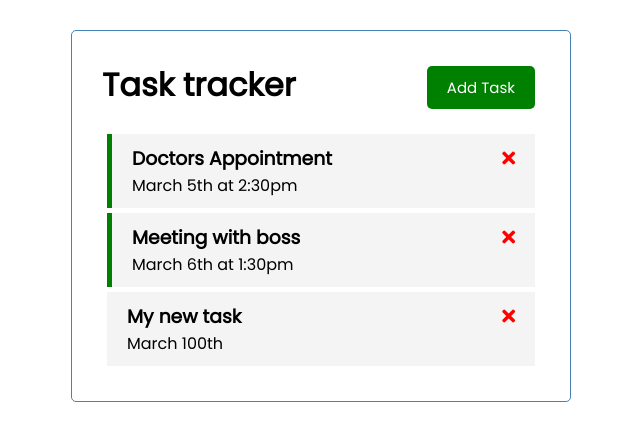
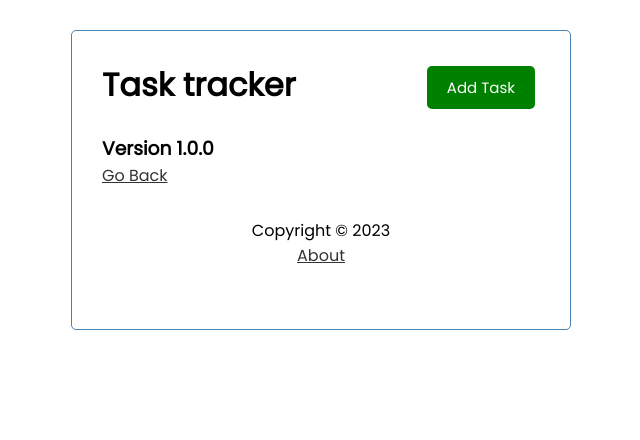
Before and after one commit to michals96/vuejs-mastery, a Vue app in the folder vue-project/: page /about in a window 1280 px wide. Shown: the top 440 px of the page, without its empty margins (319-959 px from the left). Built offline with nearby package versions, Linux system fonts and the light colour scheme; data requests are answered from the project's data file.

Commit message:
Routing 1st part

```diff
--- a/vue-project/db.json
+++ b/vue-project/db.json
@@ -16,7 +16,7 @@
       "id": 32327,
       "text": "My new task",
       "day": "March 100th",
-      "reminder": false
+      "reminder": true
     }
   ]
 }
--- a/vue-project/package.json
+++ b/vue-project/package.json
@@ -14,7 +14,8 @@
     "@fortawesome/free-solid-svg-icons": "^6.3.0",
     "@fortawesome/vue-fontawesome": "^3.0.3",
     "json-server": "^0.17.2",
-    "vue": "^3.2.45"
+    "vue": "^3.2.45",
+    "vue-router": "^4.0.13"
   },
   "devDependencies": {
     "@vitejs/plugin-vue": "^4.0.0",
--- a/vue-project/src/App.vue
+++ b/vue-project/src/App.vue
@@ -1,89 +1,30 @@
 <template>
   <div class="container">
     <Header :showAddTask="showAddTask" title="Task tracker" @toggle-add-task="toggleAddTask"/>
-    <div v-show="showAddTask">
-      <AddTask @add-task="addTask"></AddTask>
-    </div>
-    <Tasks :tasks="tasks" @toggle-reminder="toggleReminder" @delete-task="deleteTask"/>
+    <router-view></router-view>
+    <Footer/>
   </div>
 </template>
 
 <script>
 import Header from "@/components/Header.vue";
-import Tasks from "@/components/Tasks.vue";
-import AddTask from "@/components/AddTask.vue";
+import Footer from "@/components/Footer.vue";
 
 export default {
   name: 'App',
   components: {
     Header,
-    Tasks,
-    AddTask
+    Footer
   },
   data() {
     return {
-      tasks: [],
       showAddTask: false
     }
   },
   methods: {
-    async addTask(task) {
-      const res = await fetch('http://localhost:5000/tasks', {
-        method: 'POST',
-        headers: {
-          'Content-type': 'application/json'
-        },
-        body: JSON.stringify(task)
-      })
-
-      const data = await res.json()
-
-      this.tasks = [...this.tasks, data]
-    },
-    async deleteTask(id) {
-      if (confirm('Are you sure?')) {
-        const res = await fetch(`http://localhost:5000/tasks/${id}`, {
-          method: 'DELETE'
-        })
-
-        res.status === 200 ? this.tasks = this.tasks.filter(task => task.id !== id) : alert("Error deleting task")
-      }
-    },
-    async toggleReminder(id) {
-      const taskToToggle = await this.fetchTask(id);
-      const updTask = {...taskToToggle, reminder: !taskToToggle.reminder}
-      const res = await fetch(`http://localhost:5000/tasks/${id}`, {
-        method: 'PUT',
-        headers: {
-          'Content-type': 'application/json'
-        },
-        body: JSON.stringify(updTask)
-      })
-
-      const data = await res.json();
-
-      this.tasks = this.tasks.map(task => task.id === id ? {...task, reminder: data.reminder} : task);
-    },
     toggleAddTask() {
       this.showAddTask = !this.showAddTask
     },
-    async fetchTasks() {
-      const res = await fetch('http://localhost:5000/tasks')
-
-      const data = await res.json()
-
-      return data;
-    },
-    async fetchTask(id) {
-      const res = await fetch(`http://localhost:5000/tasks/${id}`)
-
-      const data = await res.json()
-
-      return data;
-    }
-  },
-  async created() {
-    this.tasks = await this.fetchTasks()
   }
 }
 </script>
--- /dev/null
+++ b/vue-project/src/components/Footer.vue
@@ -0,0 +1,17 @@
+<template>
+  <footer>
+    <p>Copyright &copy; 2023</p>
+    <router-link to="/about">About</router-link>
+  </footer>
+</template>
+
+<style>
+  a {
+    color: #333;
+  }
+
+  footer {
+    margin-top: 30px;
+    text-align: center;
+  }
+</style>
--- a/vue-project/src/main.js
+++ b/vue-project/src/main.js
@@ -1,4 +1,5 @@
 import { createApp } from 'vue'
 import App from './App.vue'
+import router from './router'
 
-createApp(App).mount('#app')
+createApp(App).use(router).mount('#app')
--- /dev/null
+++ b/vue-project/src/router/index.js
@@ -0,0 +1,23 @@
+import {createRouter, createWebHistory} from 'vue-router'
+import About from '../views/About.vue'
+import Home from '../views/Home.vue'
+
+const routes = [
+    {
+        path: '/',
+        name: 'Home',
+        component: Home,
+    },
+    {
+        path: '/about',
+        name: 'About',
+        component: About,
+    }
+]
+
+const router = createRouter({
+    history: createWebHistory(import.meta.env.BASE_URL),
+    routes
+})
+
+export default router
--- /dev/null
+++ b/vue-project/src/views/About.vue
@@ -0,0 +1,4 @@
+<template>
+  <h3>Version 1.0.0</h3>
+  <router-link to="/">Go Back</router-link>
+</template>
--- /dev/null
+++ b/vue-project/src/views/Home.vue
@@ -0,0 +1,80 @@
+<template>
+  <div v-show="showAddTask">
+    <AddTask @add-task="addTask"></AddTask>
+  </div>
+  <Tasks :tasks="tasks" @toggle-reminder="toggleReminder" @delete-task="deleteTask"/>
+</template>
+
+<script>
+import Tasks from "@/components/Tasks.vue";
+import AddTask from "@/components/AddTask.vue";
+export default {
+  name: 'Home',
+  components: {
+    Tasks,
+    AddTask
+  },
+  data() {
+    return {
+      tasks: []
+    }
+  },
+  methods: {
+    async addTask(task) {
+      const res = await fetch('http://localhost:5000/tasks', {
+        method: 'POST',
+        headers: {
+          'Content-type': 'application/json'
+        },
+        body: JSON.stringify(task)
+      })
+
+      const data = await res.json()
+
+      this.tasks = [...this.tasks, data]
+    },
+    async deleteTask(id) {
+      if (confirm('Are you sure?')) {
+        const res = await fetch(`http://localhost:5000/tasks/${id}`, {
+          method: 'DELETE'
+        })
+
+        res.status === 200 ? this.tasks = this.tasks.filter(task => task.id !== id) : alert("Error deleting task")
+      }
+    },
+    async toggleReminder(id) {
+      const taskToToggle = await this.fetchTask(id);
+      const updTask = {...taskToToggle, reminder: !taskToToggle.reminder}
+      const res = await fetch(`http://localhost:5000/tasks/${id}`, {
+        method: 'PUT',
+        headers: {
+          'Content-type': 'application/json'
+        },
+        body: JSON.stringify(updTask)
+      })
+
+      const data = await res.json();
+
+      this.tasks = this.tasks.map(task => task.id === id ? {...task, reminder: data.reminder} : task);
+    },
+    async fetchTasks() {
+      const res = await fetch('http://localhost:5000/tasks')
+
+      const data = await res.json()
+
+      return data;
+    },
+    async fetchTask(id) {
+      const res = await fetch(`http://localhost:5000/tasks/${id}`)
+
+      const data = await res.json()
+
+      return data;
+    }
+  },
+  async created() {
+    this.tasks = await this.fetchTasks()
+  }
+
+}
+</script>
```
Also changed, not shown: 1 other file (tests, documents, lock files or other folders).
